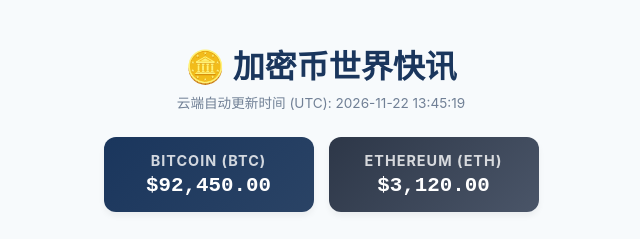
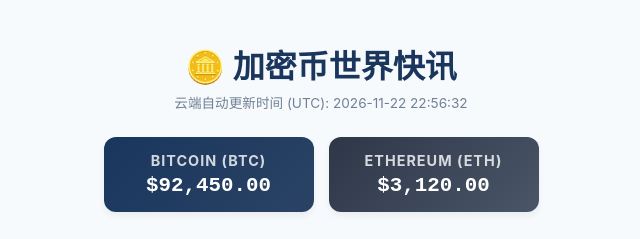
Before and after one commit to longgongzi9988/Light-of-Freedom, a plain HTML site: page index.html in a window 1280 px wide. Shown: the top 239 px of the page, 319-959 px from the left. Drawn offline with Linux system fonts and the light colour scheme.

Commit message:
Auto update crypto news

```diff
--- a/index.html
+++ b/index.html
@@ -23,7 +23,7 @@
 </head>
 <body>
     <h1>🪙 加密币世界快讯</h1>
-    <div class="update-time">云端自动更新时间 (UTC): 2026-11-22 13:45:19</div>
+    <div class="update-time">云端自动更新时间 (UTC): 2026-11-22 22:56:32</div>
 
     <div class="price-container">
         <div class="price-card btc">
```
